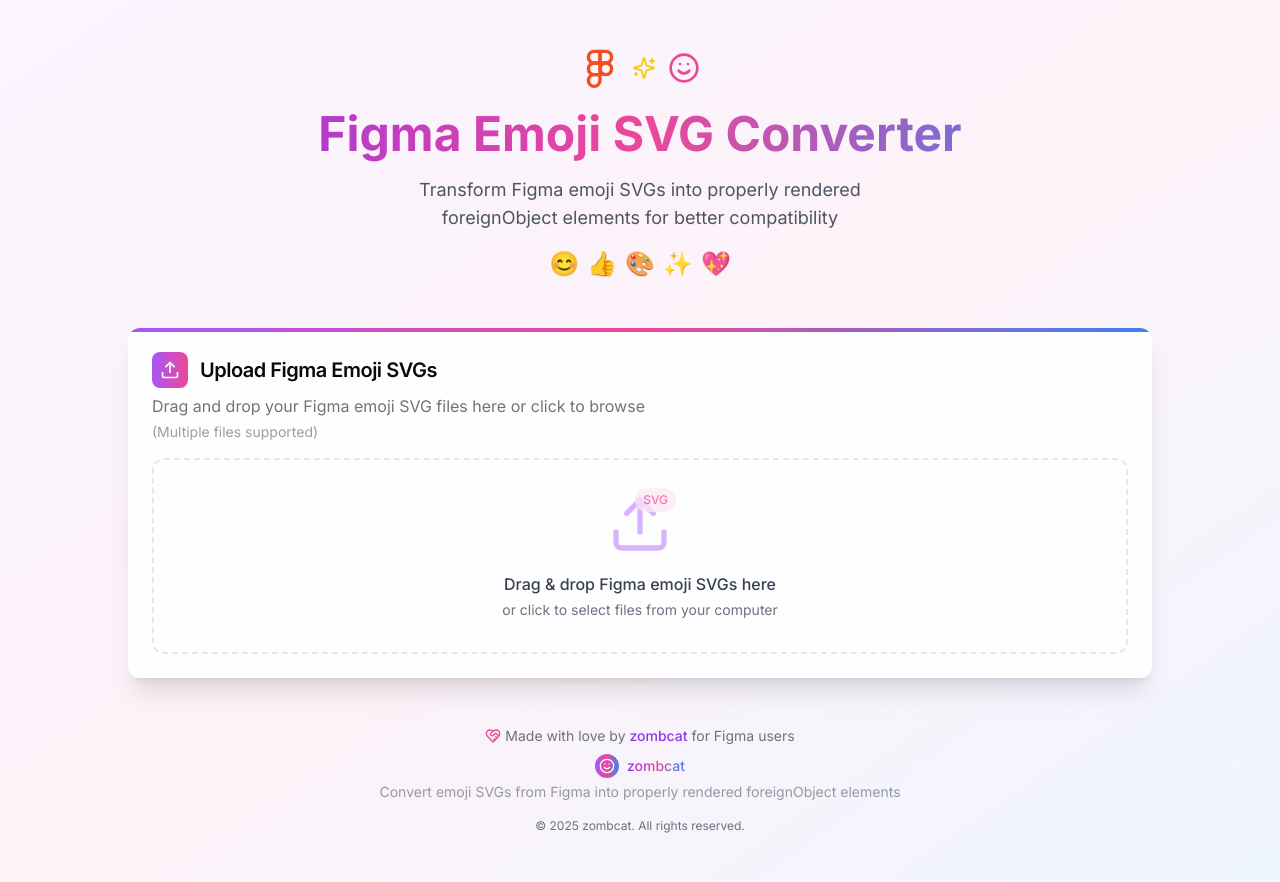
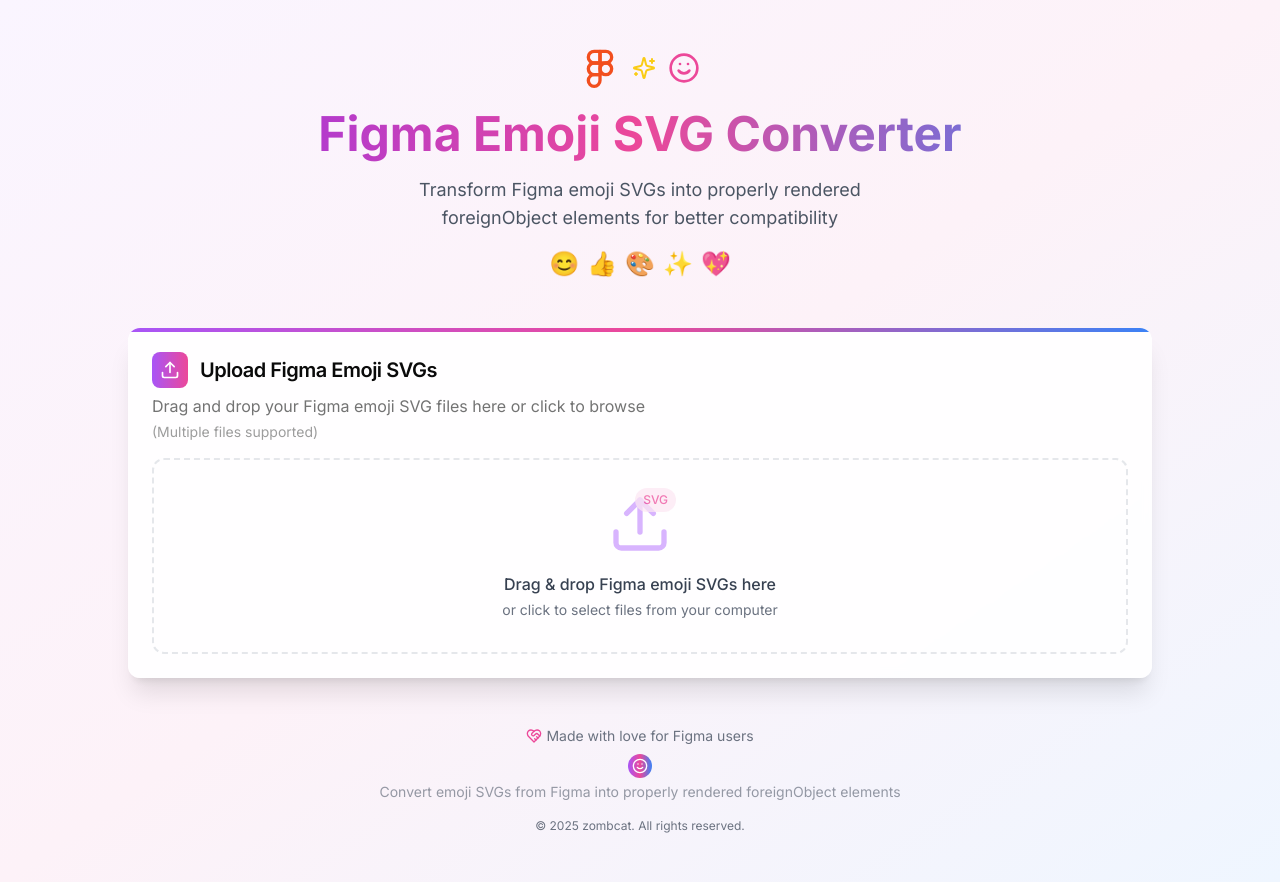
Before and after one commit to pumpkinzomb/figma-emoji-svg-converter, a Next.js app: page / in a window 1280 px wide. Built offline with nearby package versions, Linux system fonts and the light colour scheme.

Commit message:
refactor: simplify footer by removing redundant zombcat references

```diff
--- a/src/app/page.tsx
+++ b/src/app/page.tsx
@@ -515,21 +515,12 @@
         <footer className="mt-12 text-center text-sm text-gray-500 dark:text-gray-400">
           <div className="flex items-center justify-center gap-1 mb-2">
             <HeartHandshake className="h-4 w-4 text-pink-500" />
-            <span>
-              Made with love by{" "}
-              <span className="font-medium text-purple-600 dark:text-purple-400">
-                zombcat
-              </span>{" "}
-              for Figma users
-            </span>
+            <span>Made with love for Figma users</span>
           </div>
           <div className="flex items-center justify-center mt-2 mb-1">
-            <div className="bg-gradient-to-r from-purple-500 via-pink-500 to-blue-500 rounded-full p-1 mr-2">
+            <div className="bg-gradient-to-r from-purple-500 via-pink-500 to-blue-500 rounded-full p-1">
               <Smile className="w-4 h-4 text-white" />
             </div>
-            <span className="font-medium bg-gradient-to-r from-purple-600 via-pink-500 to-blue-500 text-transparent bg-clip-text">
-              zombcat
-            </span>
           </div>
           <p className="opacity-70">
             Convert emoji SVGs from Figma into properly rendered foreignObject
```
